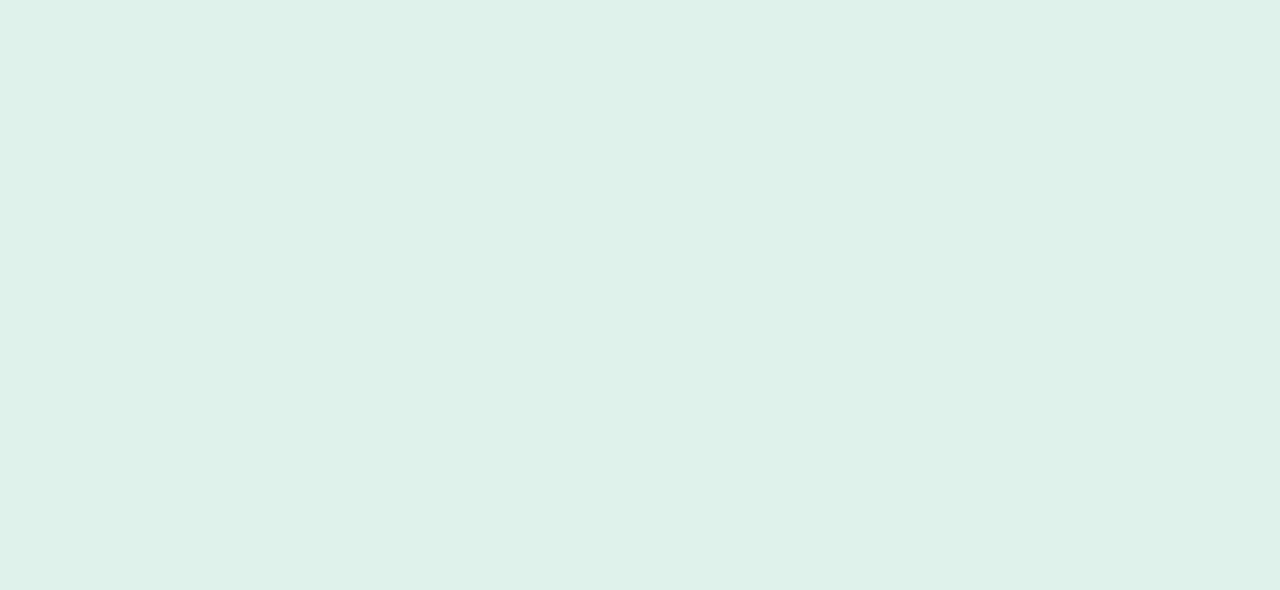
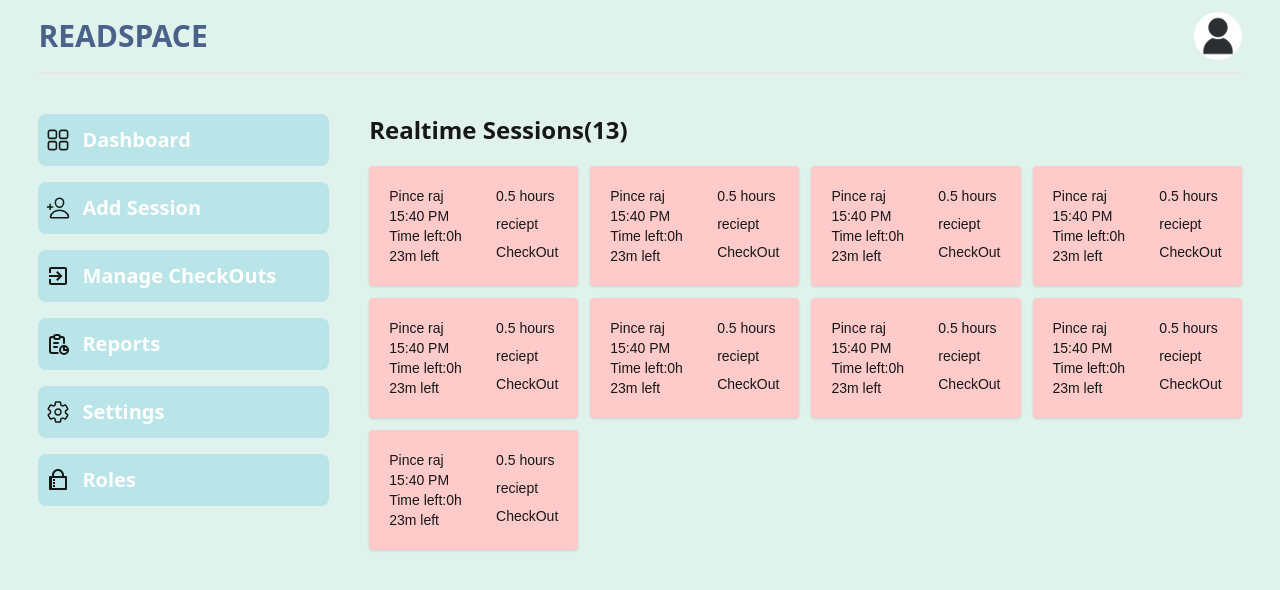
Before and after one commit to Sudhanshu-code-cyber/library-session-management-1, a Next.js app: page / in a window 1280 px wide. Shown: the top 590 px of the page. Built offline with nearby package versions, Linux system fonts and the light colour scheme.

Commit message:
a half of design completed

```diff
--- /dev/null
+++ b/app/(front)/components/Banner.jsx
@@ -0,0 +1,157 @@
+import { RxDashboard } from "react-icons/rx";
+import { RiGitRepositoryPrivateLine } from "react-icons/ri";
+import { IoPersonAddOutline } from "react-icons/io5";
+import { MdExitToApp } from "react-icons/md";
+import { TbReport } from "react-icons/tb";
+import { IoSettingsOutline } from "react-icons/io5";
+
+
+
+const Banner = () => {
+  return (
+    <div className='flex gap-10 mt-10'>
+      {/* sidebar */}
+      <div className='grid grid-rows-7 w-3/12 gap-4'>
+        <div className='flex gap-3 hover:shadow  items-center pl-2 py-3 flex-row rounded-lg hover:scale-105 hover:cursor-pointer bg-[#B9E5E8]'>
+          <RxDashboard  className="size-6"/>
+          <p className='text-xl text-white font-bold font-sans'>Dashboard</p>
+        </div>
+        <div className='flex gap-3 hover:shadow  items-center pl-2 py-3 flex-row rounded-lg hover:scale-105 hover:cursor-pointer bg-[#B9E5E8]'>
+          <IoPersonAddOutline  className="size-6"/>
+          <p className='text-xl text-white font-bold font-sans'>Add Session</p>
+        </div>
+        <div className='flex gap-3 hover:shadow  items-center pl-2 py-3 flex-row rounded-lg hover:scale-105 hover:cursor-pointer bg-[#B9E5E8]'>
+          <MdExitToApp  className="size-6"/>
+          <p className='text-xl text-white font-bold font-sans'>Manage CheckOuts</p>
+        </div>
+        <div className='flex gap-3 hover:shadow  items-center pl-2 py-3 flex-row rounded-lg hover:scale-105 hover:cursor-pointer bg-[#B9E5E8]'>
+          <TbReport  className="size-6"/>
+          <p className='text-xl text-white font-bold font-sans'>Reports</p>
+        </div>
+        <div className='flex gap-3 hover:shadow  items-center pl-2 py-3 flex-row rounded-lg hover:scale-105 hover:cursor-pointer bg-[#B9E5E8]'>
+          <IoSettingsOutline  className="size-6"/>
+          <p className='text-xl text-white font-bold font-sans'>Settings</p>
+        </div>
+        <div className='flex gap-3 hover:shadow  items-center pl-2 py-3 flex-row rounded-lg hover:scale-105 hover:cursor-pointer bg-[#B9E5E8]'>
+          <RiGitRepositoryPrivateLine className="size-6"/>
+          <p className='text-xl text-white font-bold font-sans'>Roles</p>
+        </div>
+      </div>
+      <div className="flex flex-col gap-5 w-9/12">
+      <h2 className="text-2xl font-bold font-sans">Realtime Sessions(13)</h2>
+      <div className="grid grid-cols-4 gap-3">
+        <div className="bg-red-200 flex flex-row gap-2 w-fit rounded shadow p-5">
+           <div className="flex flex-col text-sm">
+              <p>Pince raj</p>
+              <p>15:40 PM</p>
+              <p>Time left:0h 23m left</p>
+           </div>
+           <div className="flex flex-col gap-2 text-sm">
+              <p>0.5 hours</p>
+              <p>reciept</p>
+              <p>CheckOut</p>
+           </div>
+        </div>
+        <div className="bg-red-200 flex flex-row gap-2 w-fit rounded shadow p-5">
+           <div className="flex flex-col text-sm">
+              <p>Pince raj</p>
+              <p>15:40 PM</p>
+              <p>Time left:0h 23m left</p>
+           </div>
+           <div className="flex flex-col gap-2 text-sm">
+              <p>0.5 hours</p>
+              <p>reciept</p>
+              <p>CheckOut</p>
+           </div>
+        </div>
+        <div className="bg-red-200 flex flex-row gap-2 w-fit rounded shadow p-5">
+           <div className="flex flex-col text-sm">
+              <p>Pince raj</p>
+              <p>15:40 PM</p>
+              <p>Time left:0h 23m left</p>
+           </div>
+           <div className="flex flex-col gap-2 text-sm">
+              <p>0.5 hours</p>
+              <p>reciept</p>
+              <p>CheckOut</p>
+           </div>
+        </div>
+        <div className="bg-red-200 flex flex-row gap-2 w-fit rounded shadow p-5">
+           <div className="flex flex-col text-sm">
+              <p>Pince raj</p>
+              <p>15:40 PM</p>
+              <p>Time left:0h 23m left</p>
+           </div>
+           <div className="flex flex-col gap-2 text-sm">
+              <p>0.5 hours</p>
+              <p>reciept</p>
+              <p>CheckOut</p>
+           </div>
+        </div>
+        <div className="bg-red-200 flex flex-row gap-2 w-fit rounded shadow p-5">
+           <div className="flex flex-col text-sm">
+              <p>Pince raj</p>
+              <p>15:40 PM</p>
+              <p>Time left:0h 23m left</p>
+           </div>
+           <div className="flex flex-col gap-2 text-sm">
+              <p>0.5 hours</p>
+              <p>reciept</p>
+              <p>CheckOut</p>
+           </div>
+        </div>
+        <div className="bg-red-200 flex flex-row gap-2 w-fit rounded shadow p-5">
+           <div className="flex flex-col text-sm">
+              <p>Pince raj</p>
+              <p>15:40 PM</p>
+              <p>Time left:0h 23m left</p>
+           </div>
+           <div className="flex flex-col gap-2 text-sm">
+              <p>0.5 hours</p>
+              <p>reciept</p>
+              <p>CheckOut</p>
+           </div>
+        </div>
+        <div className="bg-red-200 flex flex-row gap-2 w-fit rounded shadow p-5">
+           <div className="flex flex-col text-sm">
+              <p>Pince raj</p>
+              <p>15:40 PM</p>
+              <p>Time left:0h 23m left</p>
+           </div>
+           <div className="flex flex-col gap-2 text-sm">
+              <p>0.5 hours</p>
+              <p>reciept</p>
+              <p>CheckOut</p>
+           </div>
+        </div>
+        <div className="bg-red-200 flex flex-row gap-2 w-fit rounded shadow p-5">
+           <div className="flex flex-col text-sm">
+              <p>Pince raj</p>
+              <p>15:40 PM</p>
+              <p>Time left:0h 23m left</p>
+           </div>
+           <div className="flex flex-col gap-2 text-sm">
+              <p>0.5 hours</p>
+              <p>reciept</p>
+              <p>CheckOut</p>
+           </div>
+        </div>
+        <div className="bg-red-200 flex flex-row gap-2 w-fit rounded shadow p-5">
+           <div className="flex flex-col text-sm">
+              <p>Pince raj</p>
+              <p>15:40 PM</p>
+              <p>Time left:0h 23m left</p>
+           </div>
+           <div className="flex flex-col gap-2 text-sm">
+              <p>0.5 hours</p>
+              <p>reciept</p>
+              <p>CheckOut</p>
+           </div>
+        </div>
+      </div>
+      </div>
+    </div>
+  )
+}
+
+export default Banner
--- /dev/null
+++ b/app/(front)/components/Main.jsx
@@ -0,0 +1,14 @@
+import React from 'react'
+import Sidebar from './Banner'
+import Navbar from './Navbar'
+
+const Main = () => {
+  return (
+    <div>
+      <Navbar/>
+        <Sidebar/>
+    </div>
+  )
+}
+
+export default Main
--- /dev/null
+++ b/app/(front)/components/Navbar.jsx
@@ -0,0 +1,12 @@
+import React from 'react'
+
+const Navbar = () => {
+  return (
+    <div className='bg-transparent flex py-3 border-b-2 items-center justify-between'>
+        <h1 className=' text-[#4A628A] font-extrabold text-3xl font-sans'>READSPACE</h1>
+        <img src="user.jpg" alt="user"  className='h-12 rounded-full cursor-pointer'/>
+    </div>
+  )
+}
+
+export default Navbar
--- a/app/layout.js
+++ b/app/layout.js
@@ -21,7 +21,7 @@ export default function RootLayout({ children }) {
   return (
     <html lang="en">
       <body
-        className={`${geistSans.variable} ${geistMono.variable} antialiased bg-[#DFF2EB]`}
+        className={`${geistSans.variable} ${geistMono.variable} px-[3%] antialiased bg-[#DFF2EB]`}
       >
         {children}
       </body>
--- a/app/page.js
+++ b/app/page.js
@@ -1,9 +1,8 @@
-import Image from "next/image";
-
+import Main from "./(front)/components/Main"
 export default function Home() {
   return (
     <>
-
+    <Main/>
     </>
   );
 }
```
Also changed, not shown: package.json (+5 -4 lines), public/user.jpg (added), 1 other file (tests, documents, lock files or other folders).
